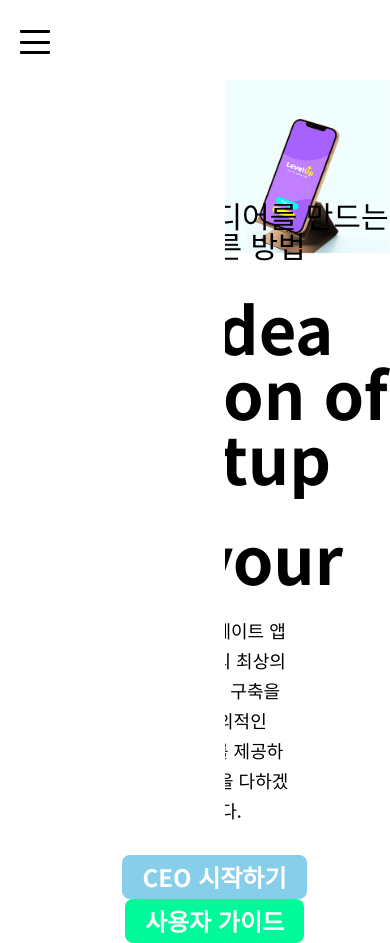
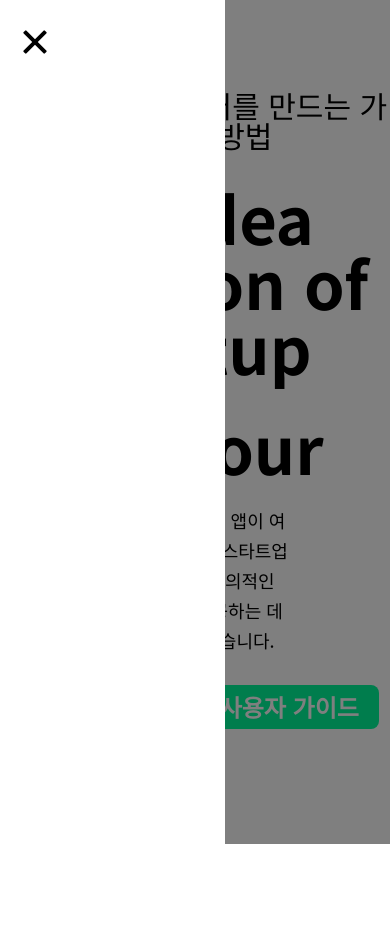
Before and after one commit to eorjs37/responsive_css_, a plain HTML site: page index.html in a window 390 px wide. Both pictures are taken after a click on the element 205 px from the left and 27 px from the top of the page. After the commit the page ends 844 px from the top, so only its background shows below. Drawn offline with nearby package versions, Linux system fonts and the light colour scheme; files whose address does not match are found by name.

Commit message:
햄버가 바

```diff
--- a/css/responsive.css
+++ b/css/responsive.css
@@ -19,9 +19,10 @@
         width: 225px;
         height: 100%;
         top: 0;
-        left: 0;
+        left: -225px;
         z-index: 3;
         background-color: #fff;
+        transition: all .3s ease-in-out;
     }
 
     /*######################### header #########################*/
@@ -54,7 +55,7 @@
     .header > .hambugerbar > .line{
         display: inline-block;
         width: 30px;
-        height: 3px;
+        height: 4px;
         background-color: #000;
         border-radius: 1px;
         transition: all .3s ease-in-out;
@@ -72,4 +73,15 @@
     .header > .hambugerbar.active > .line:nth-child(3){
         transform: translateY(-10px) rotate(-45deg);
     }
+
+    /*######################### slick #########################*/
+    .slick-slider{
+        display: none;
+    }
+
+    section.slick >  .slick-text{
+        top: 10px;
+        left: 0;
+    }
+
 }
--- a/js/vanilla.js
+++ b/js/vanilla.js
@@ -1,19 +1,21 @@
-const hambugerEvent = () =>{
-    const hamEl = document.getElementById('hambuger');
-    hamEl.addEventListener('click',()=>{
-        if(hamEl.classList.contains('active')){
-            hamEl.classList.remove('active');
-            overlay.setAttribute('style','display:none;');
-        }
-        else{
-            hamEl.classList.add('active');
-            const overlay = document.getElementById('overlay');
-            overlay.setAttribute('style','display:inline-block;');
-        }
+const hambugerEvent = () => {
+  const hamEl = document.getElementById("hambuger");
+  const sideBar = document.getElementsByClassName("side-bar");
+  //const sideBarWidth = sideBar[0].clientWidth();
+  hamEl.addEventListener("click", () => {
+    if (hamEl.classList.contains("active")) {
+      hamEl.classList.remove("active");
+      overlay.setAttribute("style", "display:none;");
+      sideBar[0].setAttribute("style", `left:-225px;`);
+    } else {
+      hamEl.classList.add("active");
+      const overlay = document.getElementById("overlay");
+      overlay.setAttribute("style", "display:inline-block;");
+      sideBar[0].setAttribute("style", "left:0px;");
+    }
+  });
+};
 
-    })
-}
-
-window.onload = () =>{
-    hambugerEvent();
-}
+window.onload = () => {
+  hambugerEvent();
+};
```
